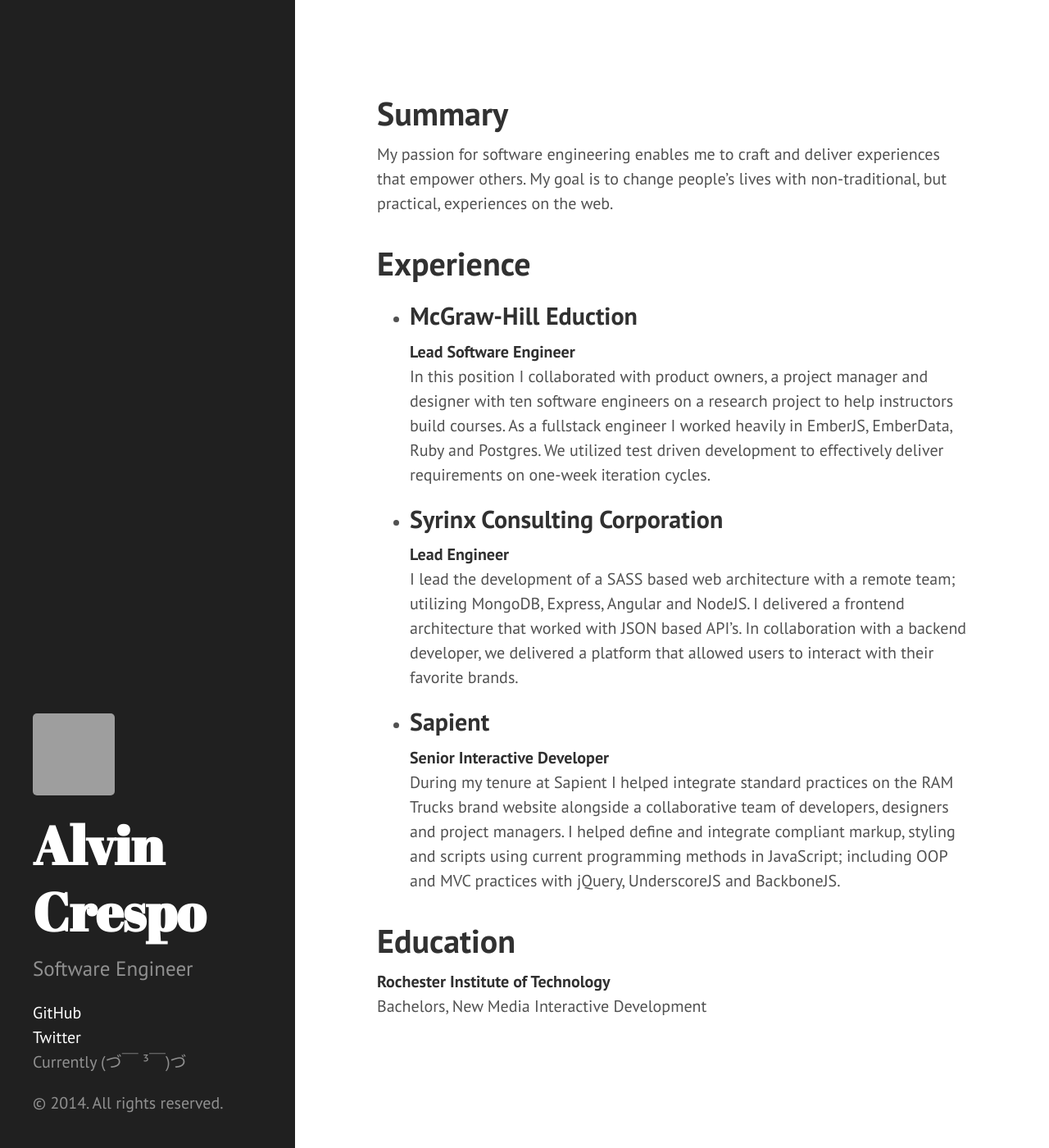
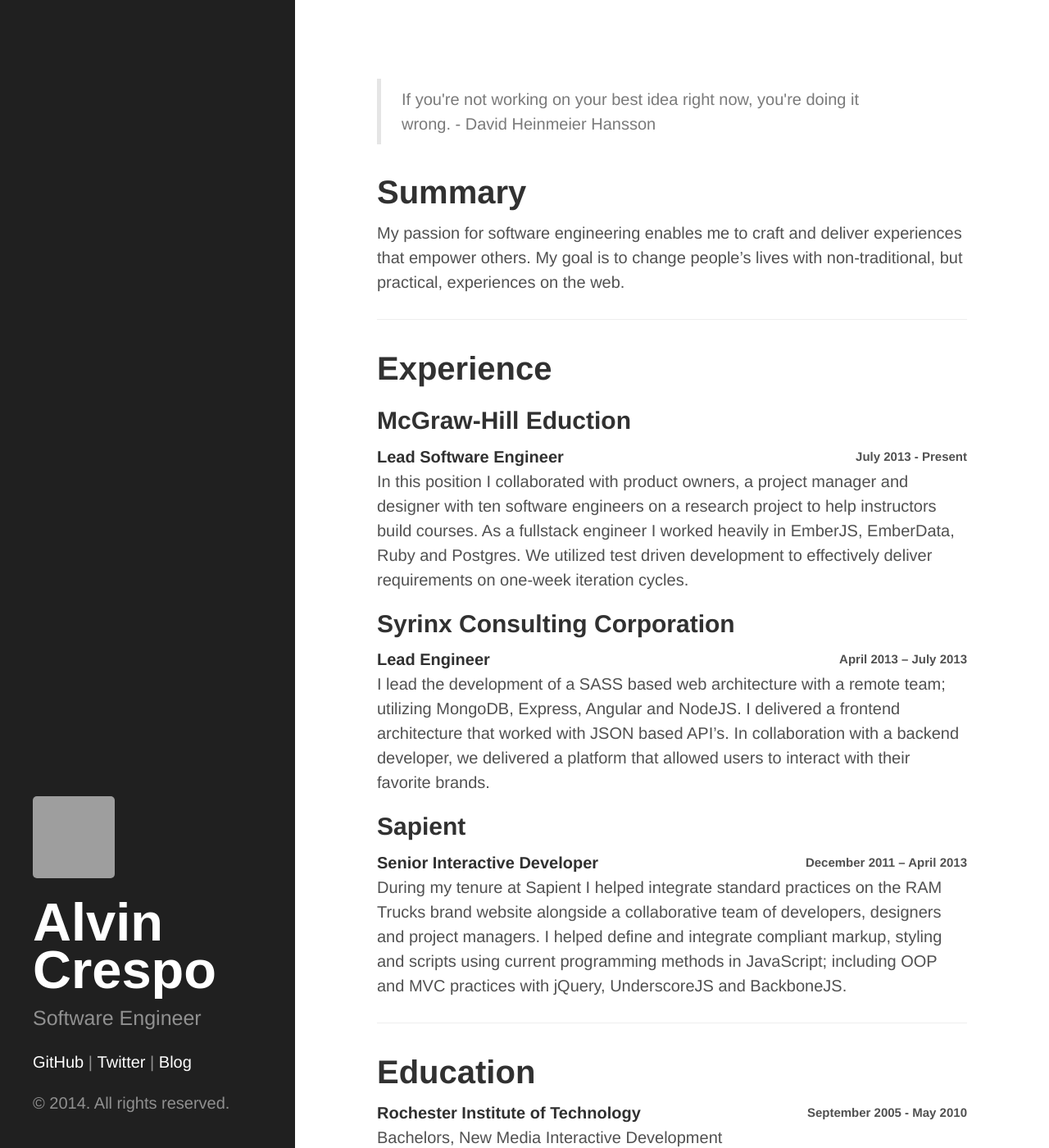
Before and after one commit to alvincrespo/alvincrespo.github.io, a Jekyll site: the page built from index.html, in a window 1280 px wide and 1400 px high. Shown: the whole window at 82% size. Built offline with Jekyll 4.4.1, drawn with Linux system fonts in a browser that asks for light colours; some web fonts are replaced; Markdown is read by kramdown in place of the engine named in the settings; some of the changed text lies outside the part shown; grey boxes are pictures that could not be loaded.

Commit message:
Adding content and adjusting styles

```diff
--- a/_includes/head.html
+++ b/_includes/head.html
@@ -13,7 +13,8 @@
   <link rel="stylesheet" href="/public/css/poole.css">
   <link rel="stylesheet" href="/public/css/syntax.css">
   <link rel="stylesheet" href="/public/css/hyde.css">
-  <link rel="stylesheet" href="http://fonts.googleapis.com/css?family=PT+Sans:400,400italic,700|Abril+Fatface">
+  <link rel="stylesheet" href="/public/css/main.css">
+  <link href='http://fonts.googleapis.com/css?family=Candal' rel='stylesheet' type='text/css'>
 
   <!-- Icons -->
   <link rel="apple-touch-icon-precomposed" sizes="144x144" href="/public/apple-touch-icon-144-precomposed.png">
--- a/_includes/sidebar.html
+++ b/_includes/sidebar.html
@@ -25,7 +25,7 @@
 
       <li class="sidebar-nav-item"><a href="{{ site.github.repo }}">GitHub</a></li>
       <li class="sidebar-nav-item"><a href="http://twitter.com/alvincrespo">Twitter</a></li>
-      <li class="sidebar-nav-item">Currently (づ￣ ³￣)づ</li>
+      <li class="sidebar-nav-item"><a href="http://alvincrespo.me">Blog</a></li>
     </ul>
 
     <p>&copy; {{ site.time | date: '%Y' }}. All rights reserved.</p>
--- a/index.html
+++ b/index.html
@@ -4,6 +4,11 @@
 ---
 
 <div id="home">
+
+	<blockquote cite="http://startupquote.com/post/4415767423">
+		If you're not working on your best idea right now, you're doing it wrong.
+		- David Heinmeier Hansson
+	</blockquote>
 
 	<section id="#summary">
 		<header>
@@ -13,7 +18,7 @@
 			</p>
 		</header>
 	</section>
-
+	<hr>
 	<section id="experience">
 		<header>
 			<h1>Experience</h1>
@@ -21,6 +26,7 @@
 		<ul>
 			<li>
 				<h2>McGraw-Hill Eduction</h2>
+				<span class="year">July 2013 - Present</span>
 				<strong>Lead Software Engineer</strong>
 				<p>
 					In this position I collaborated with product owners, a project manager and designer with ten software engineers on a research project to help instructors build courses. As a fullstack engineer I worked heavily in EmberJS, EmberData, Ruby and Postgres. We utilized test driven development to effectively deliver requirements on one-week iteration cycles.
@@ -28,6 +34,7 @@
 			</li>
 			<li>
 				<h2>Syrinx Consulting Corporation</h2>
+				<span class="year">April 2013 – July 2013</span>
 				<strong>Lead Engineer</strong>
 				<p>
 					I lead the development of a SASS based web architecture with a remote team; utilizing MongoDB, Express, Angular and NodeJS. I delivered a frontend architecture that worked with JSON based API’s. In collaboration with a backend developer, we delivered a platform that allowed users to interact with their favorite brands.
@@ -35,19 +42,44 @@
 			</li>
 			<li>
 				<h2>Sapient</h2>
+				<span class="year">December 2011 – April 2013</span>
 				<strong>Senior Interactive Developer</strong>
 				<p>During my tenure at Sapient I helped integrate standard practices on the RAM Trucks brand website alongside a collaborative team of developers, designers and project managers. I helped define and integrate compliant markup, styling and scripts using current programming methods in JavaScript; including OOP and MVC practices with jQuery, UnderscoreJS and BackboneJS.</p>
 			</li>
 		</ul>
 	</section>
-
+	<hr>
 	<section id="education">
 		<header>
 			<h1>Education</h1>
 		</header>
 		<strong>Rochester Institute of Technology</strong>
+		<span class="year">September 2005 - May 2010</span>
 		<p>Bachelors, New Media Interactive Development</p>
 	</section>
+	<hr>
+	<section id="skills">
+		<header>
+			<h1>Skills</h1>
+		</header>
+		<ul>
+			<li>JavaScript</li>
+			<li>Ruby</li>
+			<li>CSS</li>
+			<li>Postgres</li>
+			<li>EmberJS</li>
+			<li>Ruby on Rails</li>
+			<li>SASS</li>
+			<li>NodeJS</li>
+			<li>Jasmine</li>
+			<li>Rspec</li>
+			<li>Capybara</li>
+			<li>Git</li>
+		</ul>
+	</section>
+	<br><br>
+	<b>(づ￣ ³￣)づ</b>
+	<b>**glomp**</b>
 
 <!--   <ul class="posts">
     {% for post in site.posts %}
--- /dev/null
+++ b/public/css/main.css
@@ -0,0 +1,61 @@
+.sidebar-about h1 {
+	font-family: 'Candal', sans-serif;
+	line-height: 90%;
+}
+
+.sidebar img {
+	margin: 0 auto;
+	margin-bottom: 25px;
+}
+
+@media (min-width: 48rem) {
+	.sidebar img {
+		margin: 0;
+		margin-bottom: 25px;
+	}
+}
+
+.sidebar-nav-item:after {
+	content: " | ";
+}
+
+.sidebar-nav-item:last-child:after {
+	content: "";
+}
+
+.sidebar-nav-item {
+	display: inline-block;
+}
+
+#experience ul {
+	list-style: none;
+	padding: 0;
+}
+
+.year {
+	float: right;
+	font-size: 0.75rem;
+	font-weight: bold;
+	line-height: 1.50rem;
+}
+
+#skills ul {
+	list-style: none;
+}
+
+#skills li {
+	display: inline-block;
+}
+
+#skills li:after {
+	content: " | ";
+}
+
+#skills li:last-child:after {
+	content: "";
+}
+
+b {
+	display: block;
+	text-align: center;
+}
```
